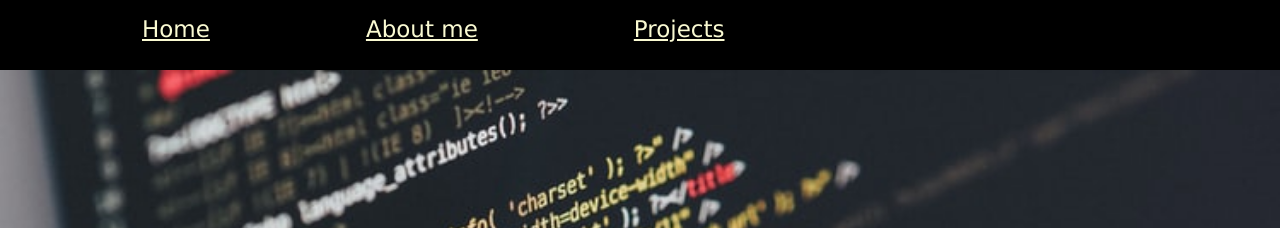
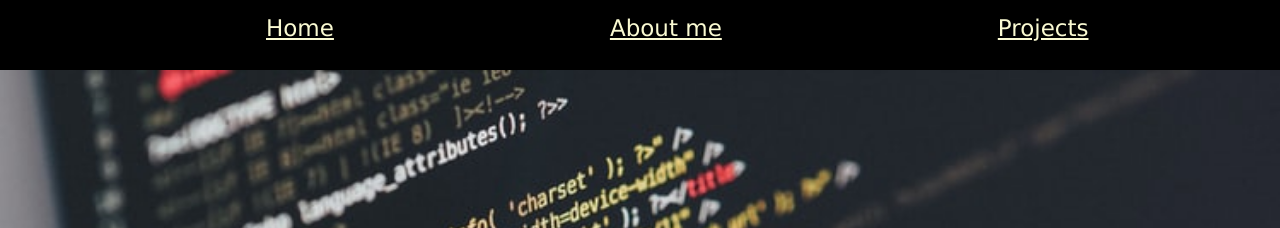
Before and after one commit to AbdimulhinYussuf3675/My-Potfolio-landing-page, a plain HTML site: page index.html in a window 1280 px wide. Shown: the top 228 px of the page. Drawn offline with Linux system fonts and the light colour scheme.

Commit message:
m0fified the nav-bar

```diff
--- a/css/style.css
+++ b/css/style.css
@@ -11,11 +11,12 @@
   }
   .topnav a {
       margin-left: 10%;
-      padding: 16px 14px;
+      padding: 15px 10px;
       font-size: 23px;
       font-family: 'Lucida Sans', 'Lucida Sans Regular', 'Lucida Grande', 'Lucida Sans Unicode', Geneva, Verdana, sans-serif;
       color: lightgoldenrodyellow;
       float: left;
+      margin-left: 20%;
   }
   .topnav a:hover {
       background-color: blueviolet;
```
